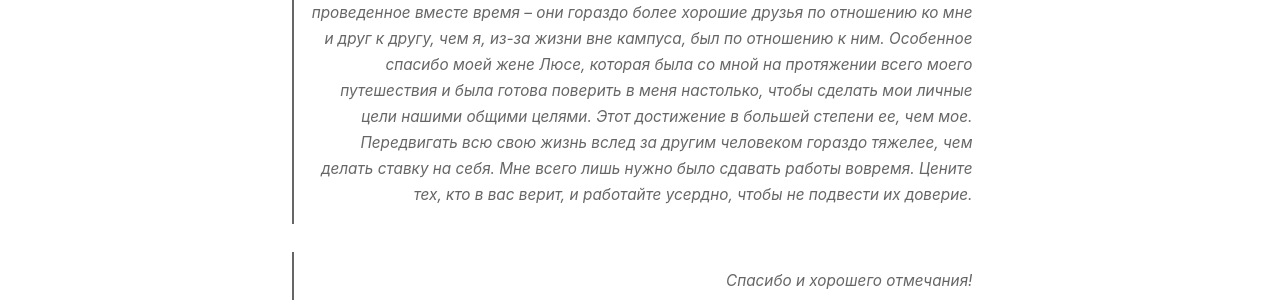
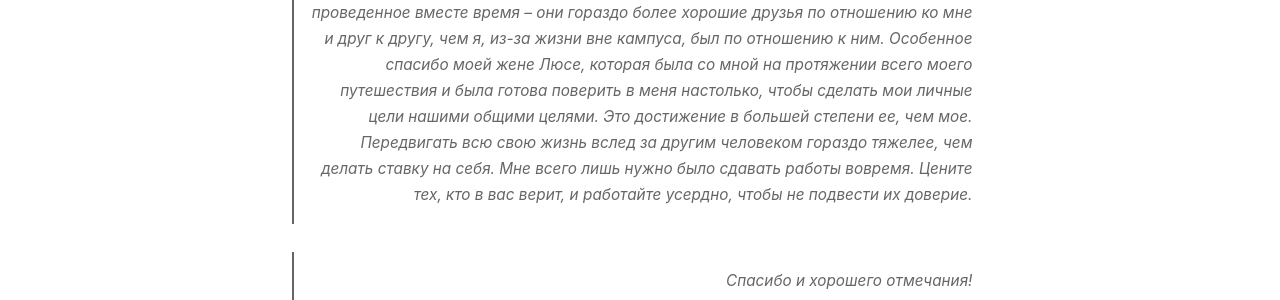
Before and after one commit to KiK0S/kik0s.github.io, a Jekyll site: the page built from _posts/2026-06-26-ecole-polytechnique-3-years.md, in a window 1280 px wide and 900 px high, scrolled down 10351 px. Shown: the part 427-727 px from the top of the window. Built offline with Jekyll 4.4.1, drawn with Linux system fonts in a browser that asks for light colours; some of the changed text lies outside the part shown.

```diff
--- a/_posts/_contents/2026-06-26-ecole-polytechnique-3-years.ru.md
+++ b/_posts/_contents/2026-06-26-ecole-polytechnique-3-years.ru.md
@@ -115,6 +115,6 @@
 
 > Мне кажется, что мир сейчас как минимум можно назвать неустойчивым. Есть высокий шанс, что именно нашему поколению придется придумывать, как сделать ежедневные новости менее тревожными. Так что я хотел бы вас попросить о двух вещах. Во-первых, никогда не терять фокус на том, что действительно важно (спойлер -- увеличение доли шейрхолдеров скорее всего не важно). А во-вторых, не бояться много работать и не сомневаться в себе, тяжелая работа на долгом отрезке времени работает лучше, чем сложный процент.
 
-> В заключение я хотел бы сказать спасибо всем, большое спасибо группе AI&ViC за проведенное вместе время -- они гораздо более хорошие друзья по отношению ко мне и друг к другу, чем я, из-за жизни вне кампуса, был по отношению к ним. Особенное спасибо моей жене Люсе, которая была со мной на протяжении всего моего путешествия и была готова поверить в меня настолько, чтобы сделать мои личные цели нашими общими целями. Этот достижение в большей степени ее, чем мое. Передвигать всю свою жизнь вслед за другим человеком гораздо тяжелее, чем делать ставку на себя. Мне всего лишь нужно было сдавать работы вовремя. Цените тех, кто в вас верит, и работайте усердно, чтобы не подвести их доверие.
+> В заключение я хотел бы сказать спасибо всем, большое спасибо группе AI&ViC за проведенное вместе время -- они гораздо более хорошие друзья по отношению ко мне и друг к другу, чем я, из-за жизни вне кампуса, был по отношению к ним. Особенное спасибо моей жене Люсе, которая была со мной на протяжении всего моего путешествия и была готова поверить в меня настолько, чтобы сделать мои личные цели нашими общими целями. Это достижение в большей степени ее, чем мое. Передвигать всю свою жизнь вслед за другим человеком гораздо тяжелее, чем делать ставку на себя. Мне всего лишь нужно было сдавать работы вовремя. Цените тех, кто в вас верит, и работайте усердно, чтобы не подвести их доверие.
 
 > Спасибо и хорошего отмечания!
```
